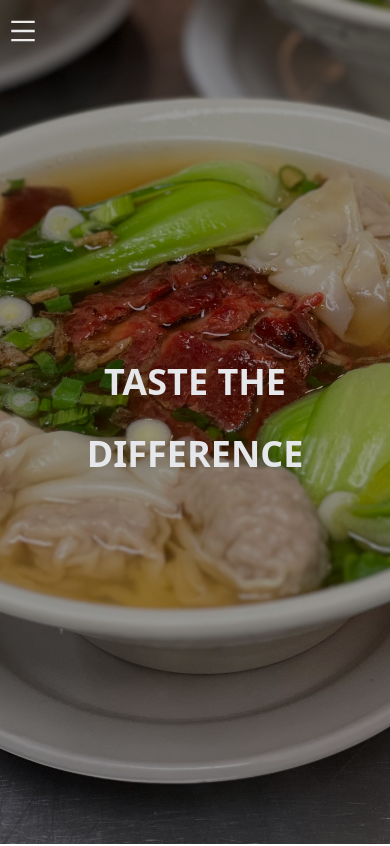
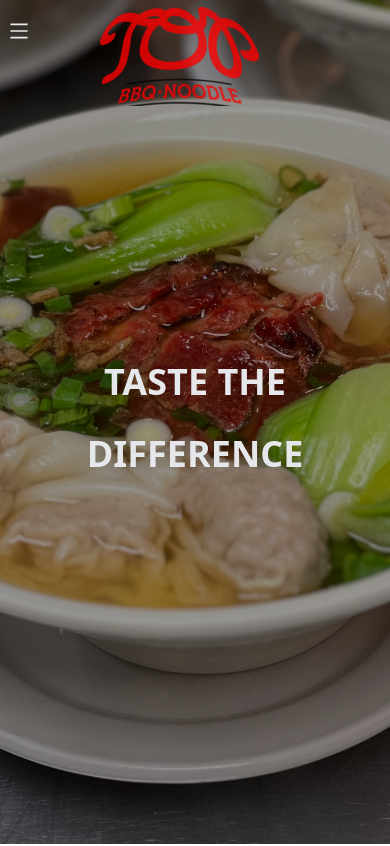
Before and after one commit to andy-phu/Top-BBQ-Noodle, a React (Create React App) app: page / in a window 390 px wide. Shown: the top 846 px of the page. Built offline with nearby package versions, Linux system fonts and the light colour scheme.

Commit message:
mobile nav finished

```diff
--- a/src/components/NavBar.jsx
+++ b/src/components/NavBar.jsx
@@ -30,11 +30,11 @@ const Navbar = () => {
 
 
     return (
-        <div className={`flex justify-between items-center absolute top-20 z-50 w-full sm-top-0 `}>
+        <div className={`flex justify-between items-center absolute top-24 z-50 w-full sm-top-0`}>
         {/*Top Menu*/}
-            <div className={`${bgColor} pt-0 pb-2 w-screen fixed ${isShrunk ? 'pt-2 pb-2 top-0' : 'top-2'}`}>
+            <div className={`${bgColor} pt-0 pb-2 w-screen fixed ${isShrunk ? 'sm:left-0 left-2 pt-2 pb-2 top-2 sm:top-0 mt-0 w-10 h-12 sm:w-screen sm:h-16' : 'top-2'} `}>
                 <div className={`cursor-pointer flex absolute top-0 pt-2 pl-2 pb-2`}>
-                    <AiOutlineMenu className='lg:hidden z-99' style={style} size={30} onClick = {()=> setNav(!nav)}/>
+                    <AiOutlineMenu className='lg:hidden z-99 pr-2' style={style} size={30} onClick = {()=> setNav(!nav)}/>
                 </div>
                 <div className='flex items-center justify-center w-full'>
 
@@ -42,7 +42,7 @@ const Navbar = () => {
                         <Link to="hero" spy={true} smooth={true} duration={500}  spy={true} smooth={true} offset={0} duration={500} className={`pr-8 sm-hidden no-underline  text-white/70 ${isShrunk ? "text-sm  pr-4 transition-all delay-300 ease-out" : ""}`}> HOME</Link>
                         <Link to="restaurant" spy={true} smooth={true} offset={-400} duration={500} className={`pr-8 sm-hidden no-underline  text-white/70 ${isShrunk ? "text-sm pr-0 transition-all delay-300 ease-out" : ""}`}> RESTARAUNT</Link>
 
-                        <Link to="hero" spy={true} smooth={true} duration={500}  spy={true} smooth={true} offset={0} duration={500} className={`pr-8 sm-hidden no-underline  text-white/70  ${isShrunk ? "pr-0 transition-all delay-300 ease-out" : ""} `}>
+                        <Link to="hero" spy={true} smooth={true} duration={500}  spy={true} smooth={true} offset={0} duration={500} className={`pr-8 sm-scale-50 no-underline  text-white/70  ${isShrunk ? "pr-0 transition-all delay-300 ease-out" : ""} `}>
                             <img className={`opacity-80 z-99 ${isShrunk ? "scale-50 pb-2" : ""}`} src={topBBQLogo} />
                         </Link>
                         <Link to="menu" spy={true} smooth={true} offset={100} duration={500} className={`pr-8 sm-hidden no-underline  text-white/70 ${isShrunk ? "text-sm pr-4 transition-all delay-300 ease-out" : ""}`}>MENU</Link>
@@ -67,9 +67,10 @@ const Navbar = () => {
 
                         <ul className='cursor-pointer  flex flex-col justify-center items-center h-screen '>
                             <Link onClick = {()=> setNav(!nav)} to="hero" spy={true} smooth={true} duration={500}  spy={true} smooth={true} offset={0} duration={500} className='text-4xl pb-8 text-white/80 flex-center no-underline' > HOME</Link>
-                            <li className='text-4xl pb-8 text-white/80 flex-center'>RESTAURANT</li>
-                            <li className='text-4xl pb-8 text-white/80'>MENU</li>
-                            <li className='text-4xl pb-28 text-white/80'>PHOTOS</li>
+                            <Link onClick = {()=> setNav(!nav)} to="restaurant" spy={true} smooth={true} duration={500}  spy={true} smooth={true} offset={0} duration={500} className='text-4xl pb-8 text-white/80 flex-center no-underline' > RESTAURANT</Link>
+                            <Link onClick = {()=> setNav(!nav)} to="menu" spy={true} smooth={true} duration={500}  spy={true} smooth={true} offset={0} duration={500} className='text-4xl pb-8 text-white/80 flex-center no-underline' > MENU</Link>
+                            <Link onClick = {()=> setNav(!nav)} to="photos" spy={true} smooth={true} duration={500}  spy={true} smooth={true} offset={0} duration={500} className='text-4xl pb-8 text-white/80 flex-center no-underline' > PHOTOS</Link>
+
 
 
                         </ul>
```
